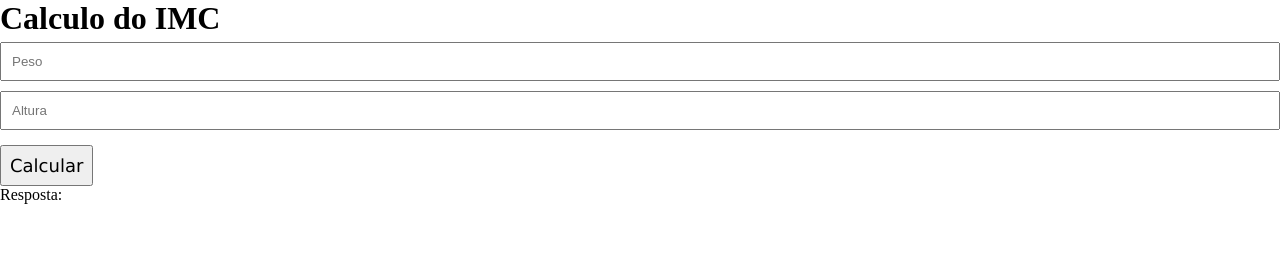
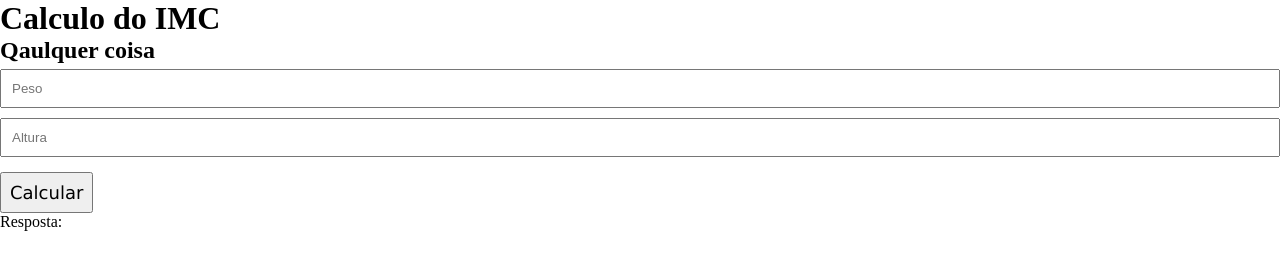
Before and after one commit to Lolmaia/Teste, a plain HTML site: page index.html in a window 1280 px wide. Drawn offline with Linux system fonts and the light colour scheme.

Commit message:
Update index.html

```diff
--- a/index.html
+++ b/index.html
@@ -13,6 +13,7 @@
 </head>
 <body>
     <h1> Calculo do IMC </h1>
+    <h2>Qaulquer coisa</h2>
 <div id="caixas">
     <input type="number" id="edtPeso" placeholder="Peso">
     <input type="number" id="edtAltura" placeholder="Altura">
```
